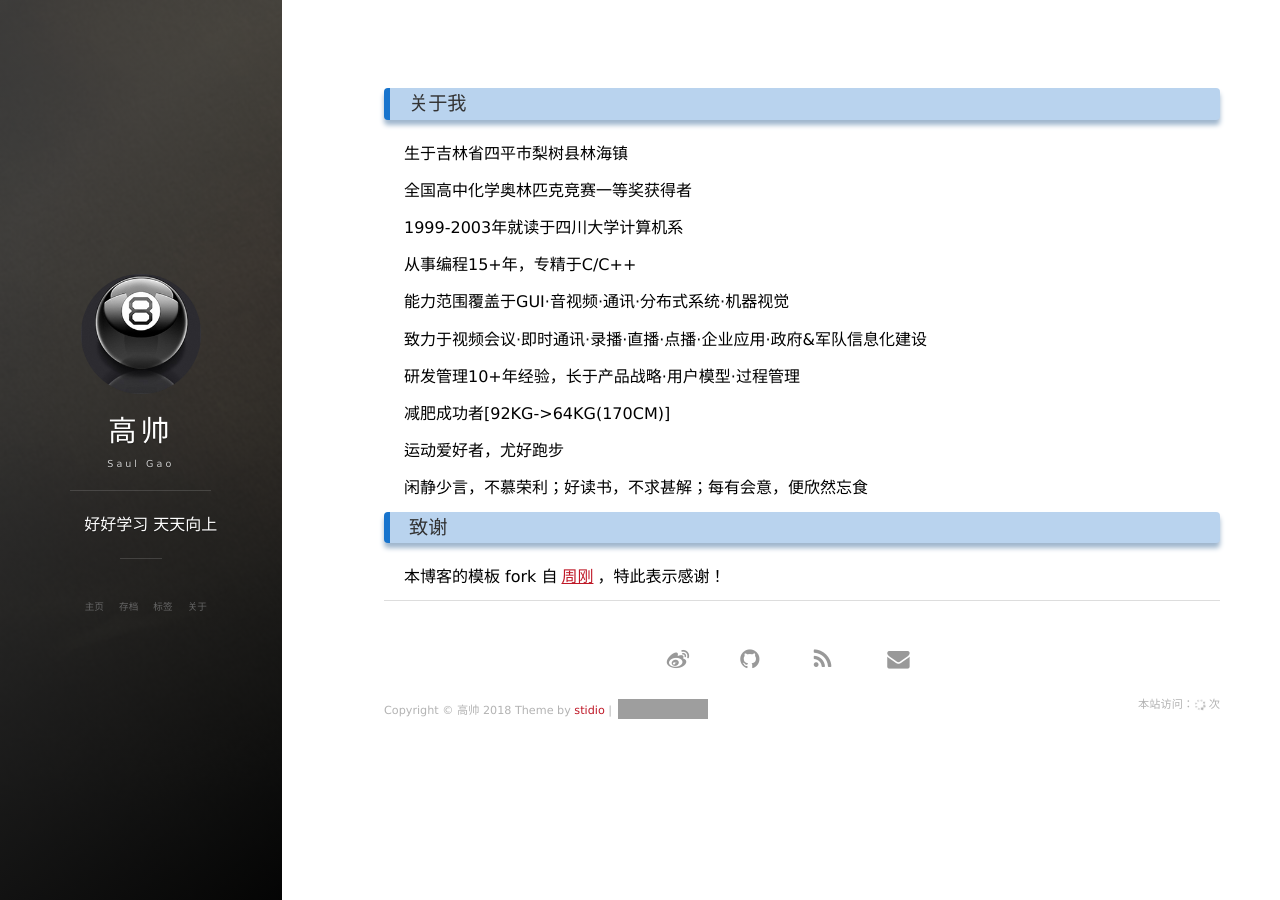
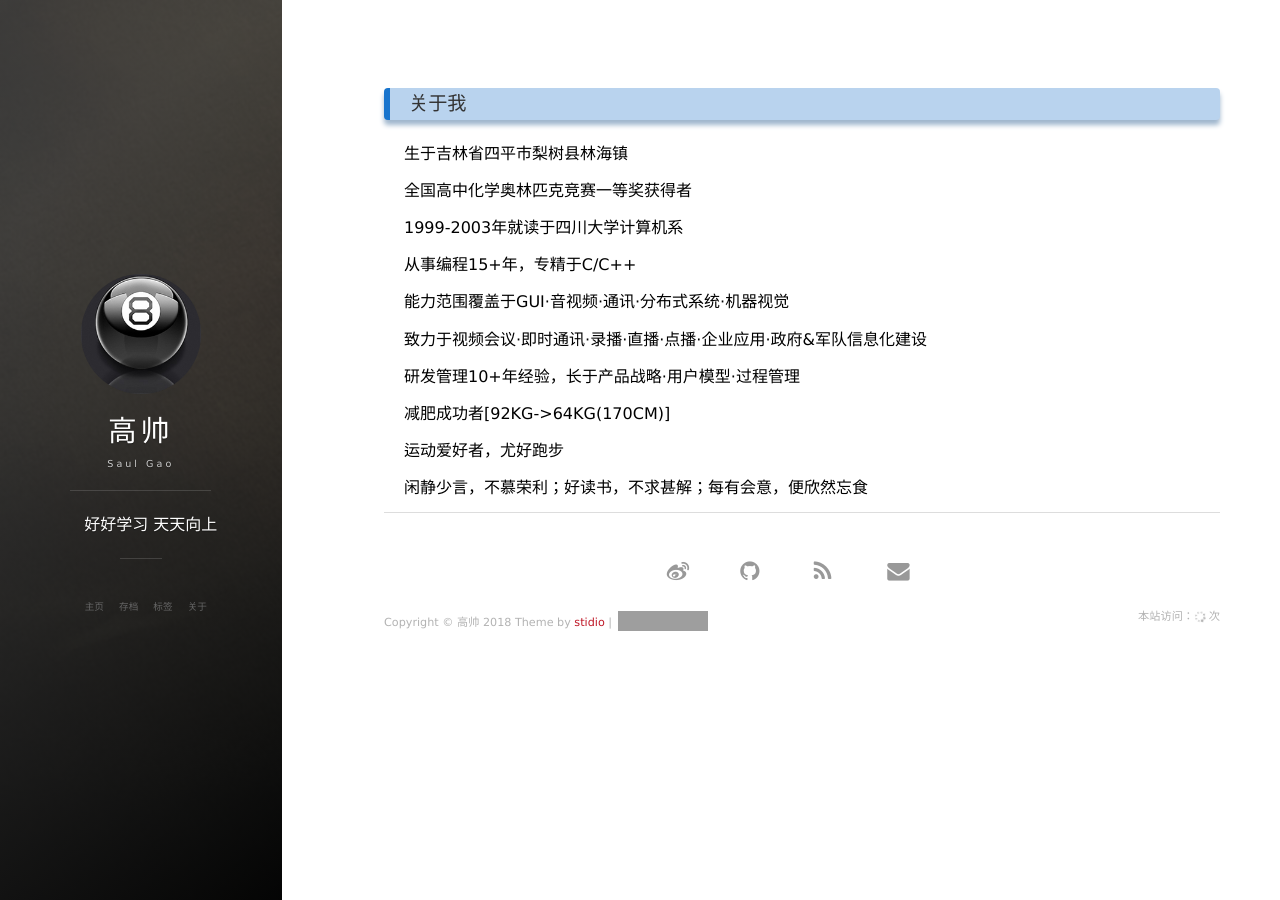
Before and after one commit to Saul-Gao/saul-gao.github.io, a Jekyll site: the page built from about.md, in a window 1280 px wide. Built offline with Jekyll 4.4.1, drawn with Linux system fonts in a browser that asks for light colours; nearby versions of some CDN libraries; comment, search, counter and statistics services are not loaded; grey boxes are pictures that could not be loaded.

Commit message:
remove thanks

```diff
--- a/about.md
+++ b/about.md
@@ -24,7 +24,3 @@ header: 关于我
 运动爱好者，尤好跑步
 
 闲静少言，不慕荣利；好读书，不求甚解；每有会意，便欣然忘食
-
-<h3>致谢</h3>
-
-本博客的模板 fork 自<a href="http://stidio.github.io">周刚</a>，特此表示感谢！
```
